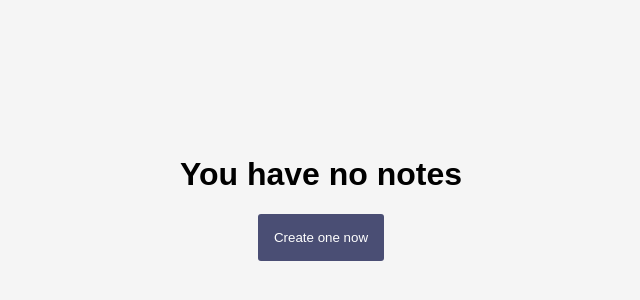
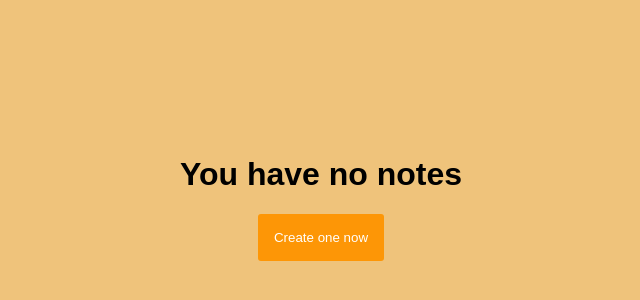
Before and after one commit to InvincibleSun/notes, a React (Create React App) app: page / in a window 1280 px wide. Shown: the part 202-502 px from the top of the page, without its empty margins (319-959 px from the left). Built offline with nearby package versions, Linux system fonts and the light colour scheme.

Commit message:
changed style

```diff
--- a/src/App.css
+++ b/src/App.css
@@ -5,7 +5,7 @@
 body {
   margin: 0;
   padding: 0;
-  font-family: "Karla", sans-serif;
+  font-family: Arial, sans-serif;
 }
 
 button:focus {
@@ -40,7 +40,7 @@ button:focus {
 
 .new-note {
   cursor: pointer;
-  background-color: #4a4e74;
+  background-color: #fd9606;
   border: none;
   color: white;
   border-radius: 3px;
@@ -50,7 +50,7 @@ button:focus {
 
 .first-note {
   cursor: pointer;
-  background-color: #4a4e74;
+  background-color: #fd9606;
   border: none;
   color: white;
   border-radius: 3px;
@@ -98,7 +98,7 @@ button:focus {
 }
 
 .selected-note {
-  background-color: #4a4e74;
+  background-color: #fd9606;
 }
 
 .selected-note .text-snippet {
@@ -132,7 +132,7 @@ button:focus {
   flex-direction: column;
   justify-content: center;
   align-items: center;
-  background-color: whitesmoke;
+  background-color: rgb(239, 195, 123);
 }
 
 /* delete button */
@@ -160,7 +160,7 @@ button:focus {
   box-shadow: 0 0 0 2px, inset -2px 0 0, inset 2px 0 0;
   border-bottom-left-radius: 1px;
   border-bottom-right-radius: 1px;
-  margin-top: 4px;
+  margin-right: 11px;
 }
 
 .gg-trash::after,
```
